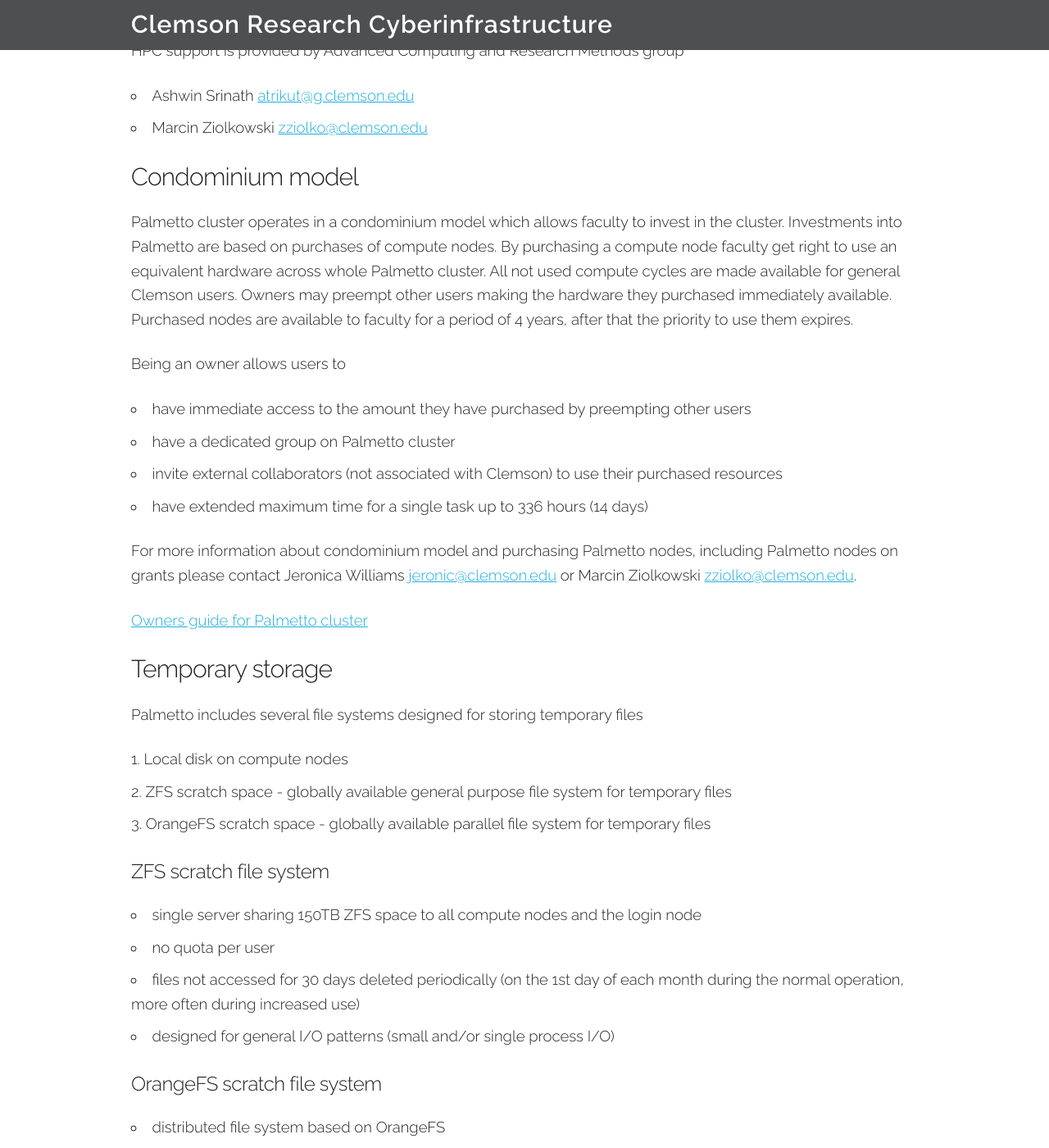
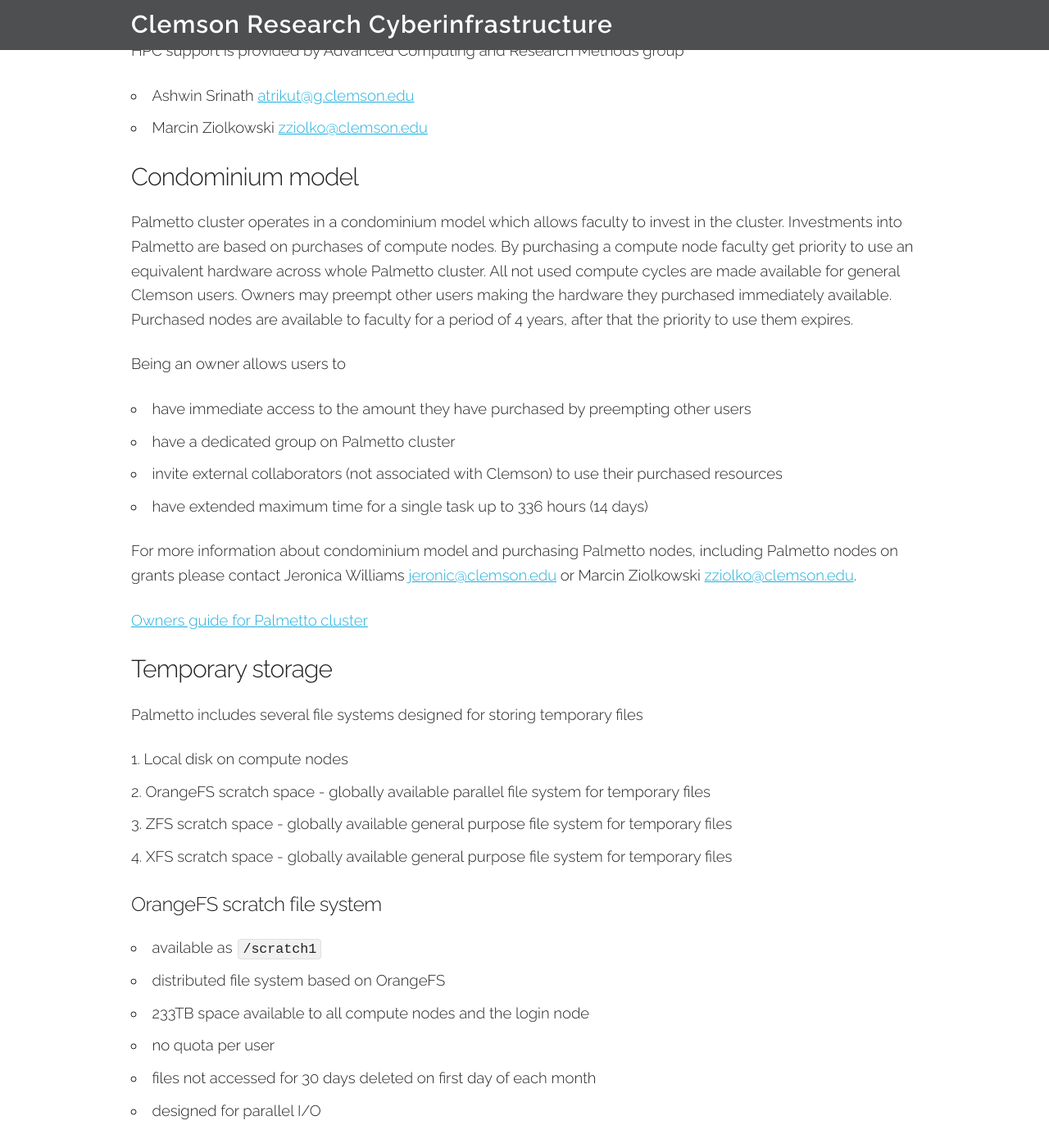
Before and after one commit to clemsonciti/citi-webpage, a Jekyll site: the page built from cyberinfrastructure.md, in a window 1280 px wide and 1400 px high, scrolled down 1295 px. Shown: the whole window at 82% size. Built offline with Jekyll 4.4.1, drawn with Linux system fonts in a browser that asks for light colours; some of the changed text lies outside the part shown.

Commit message:
Small updates to Cyberinfrastructure

```diff
--- a/cyberinfrastructure.md
+++ b/cyberinfrastructure.md
@@ -55,7 +55,7 @@ HPC support is provided by Advanced Computing and Research Methods group
 
 Palmetto cluster operates in a condominium model which allows faculty to invest in the
 cluster. Investments into Palmetto are based on purchases of compute nodes. By purchasing
-a compute node faculty get right to use an equivalent hardware across whole Palmetto cluster.
+a compute node faculty get priority to use an equivalent hardware across whole Palmetto cluster.
 All not used compute cycles are made available for general Clemson users. Owners may preempt
 other users making the hardware they purchased immediately available. Purchased nodes are
 available to faculty for a period of 4 years, after that the priority to use them expires.
@@ -78,24 +78,35 @@ or Marcin Ziolkowski <zziolko@clemson.edu>.
 
 Palmetto includes several file systems designed for storing temporary files
 1. Local disk on compute nodes
-2. ZFS scratch space - globally available general purpose file system for temporary files
-3. OrangeFS scratch space - globally available parallel file system for temporary files
+2. OrangeFS scratch space - globally available parallel file system for temporary files
+3. ZFS scratch space - globally available general purpose file system for temporary files
+4. XFS scratch space - globally available general purpose file system for temporary files
+
+##### OrangeFS scratch file system
+
+- available as `/scratch1`
+- distributed file system based on OrangeFS
+- 233TB space available to all compute nodes and the login node
+- no quota per user
+- files not accessed for 30 days deleted on first day of each month
+- designed for parallel I/O
 
 ##### ZFS scratch file system
 
+- available as `/scratch2`
 - single server sharing 150TB ZFS space to all compute nodes and the login node
 - no quota per user
-- files not accessed for 30 days deleted periodically (on the 1st day of each month during
-the normal operation, more often during increased use)
+- files not accessed for 30 days deleted daily
 - designed for general I/O patterns (small and/or single process I/O)
 
-##### OrangeFS scratch file system
+##### XFS scratch file system
 
-- distributed file system based on OrangeFS
-- 233TB space available to all compute nodes and the login node
+- available as `/scratch3`
+- single server sharing 129TB XFS space to all compute nodes and the login node
 - no quota per user
-- files not accessed for 30 days deleted periodically (starting from 5/1/2016)
-- designed for parallel I/O
+- files not accessed for 30 days deleted daily
+- designed for general I/O patterns (small and/or single process I/O)
+
 
 <span id="storage"></span>
 
```
Also changed, not shown: other parts of cyberinfrastructure.md (+2 -2 lines).
